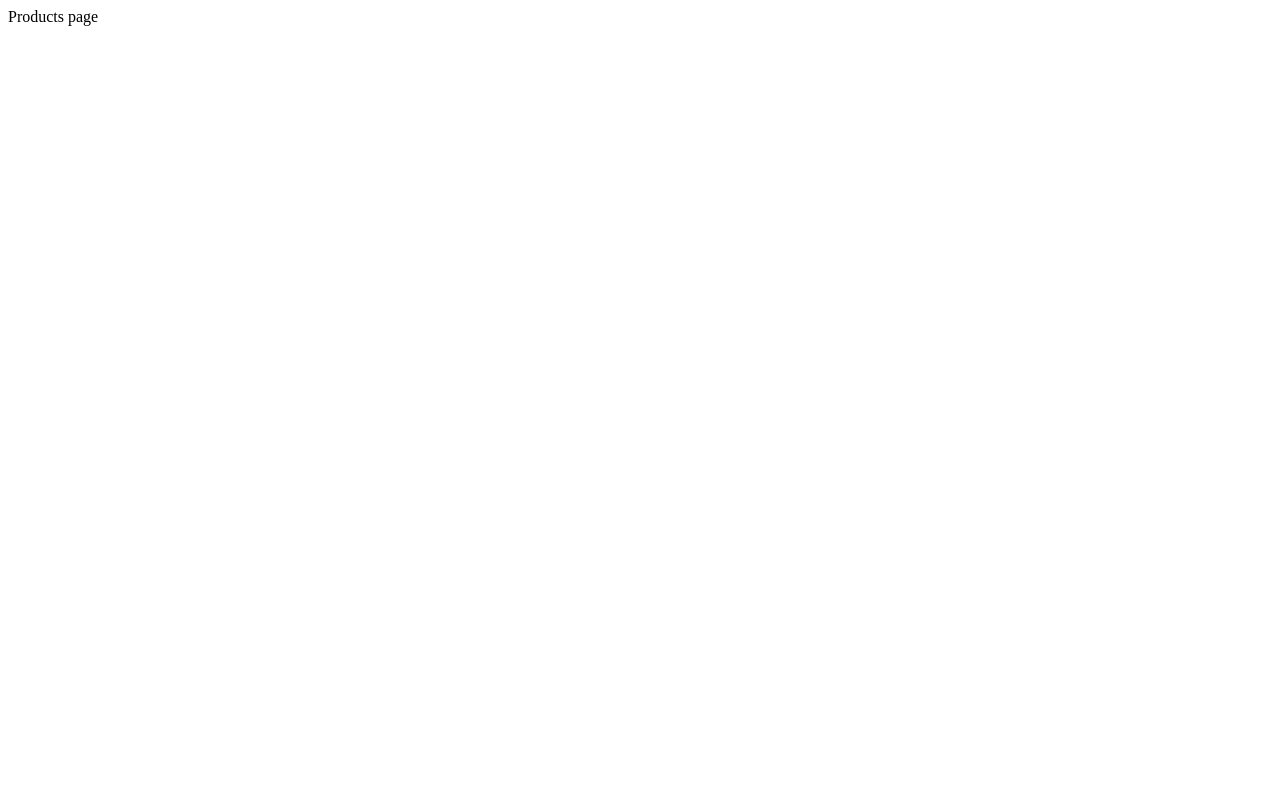
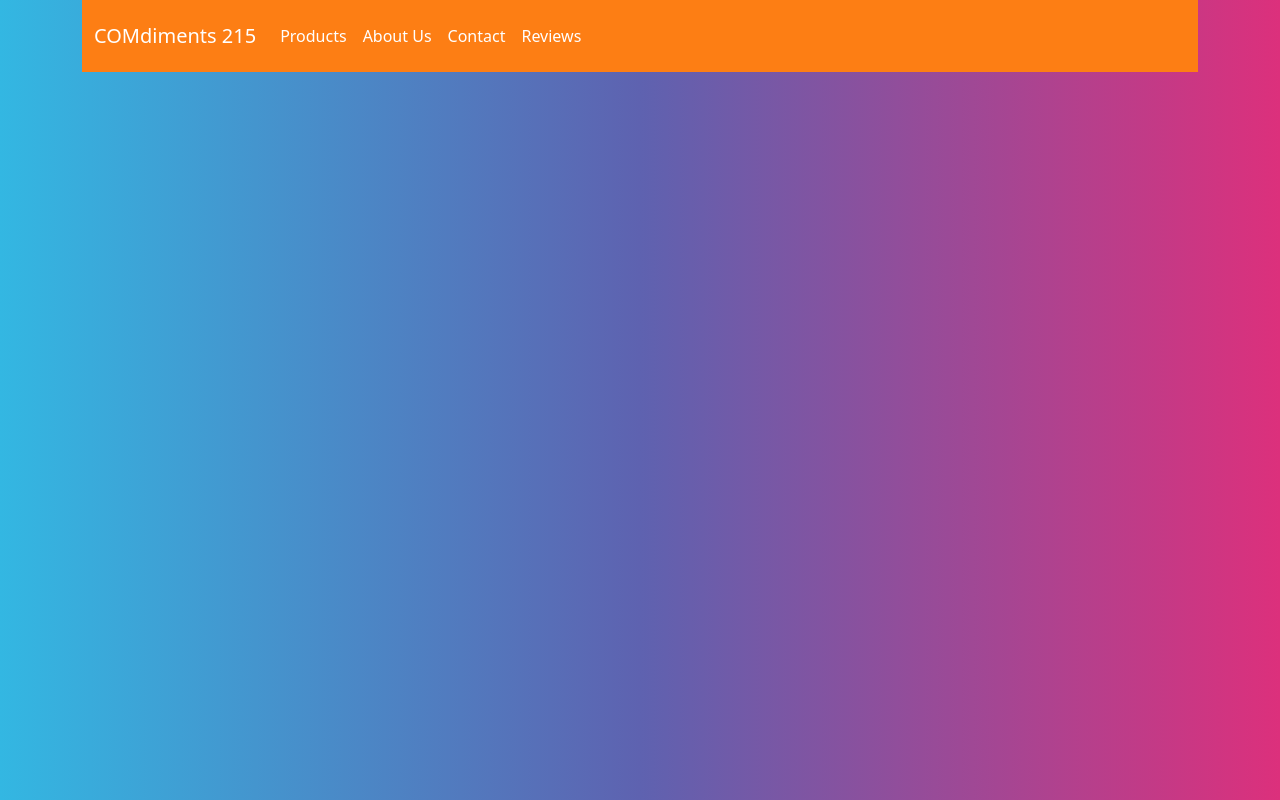
Before and after one commit to tancyp5/Bootsrap, a plain HTML site: page products.html in a window 1280 px wide. Drawn offline with Linux system fonts and the light colour scheme.

Commit message:
Updated pages

```diff
--- a/aboutus.html
+++ b/aboutus.html
@@ -0,0 +1,28 @@
+ <link href="bootstrap.min.css" rel="stylesheet">
+ <body>
+ <div class="container">
+  <nav class="navbar navbar-expand-lg navbar-danger bg-danger">
+    <div class="container-fluid">
+      <a class="navbar-brand" href="#">COMdiments 215</a>
+      <button class="navbar-toggler" type="button" data-bs-toggle="collapse" data-bs-target="#navbarNav" aria-controls="navbarNav" aria-expanded="false" aria-label="Toggle navigation">
+        <span class="navbar-toggler-icon"></span>
+      </button>
+      <div class="collapse navbar-collapse" id="navbarNav">
+        <ul class="navbar-nav">
+          <li class="nav-item">
+            <a class="nav-link active" aria-current="page" href="products.html">Products</a>
+          </li>
+          <li class="nav-item">
+            <a class="nav-link" href="aboutus.html">About Us</a>
+          </li>
+          <li class="nav-item">
+            <a class="nav-link" href="contact.html">Contact</a>
+          </li>
+          <li class="nav-item">
+            <a class="nav-link " href="reviews.html">Reviews</a>
+          </li>
+        </ul>
+      </div>
+    </div>
+  </div>
+</nav>
--- a/products.html
+++ b/products.html
@@ -1 +1,28 @@
-Products page
+ <link href="bootstrap.min.css" rel="stylesheet">
+ <body>
+ <div class="container">
+  <nav class="navbar navbar-expand-lg navbar-danger bg-danger">
+    <div class="container-fluid">
+      <a class="navbar-brand" href="#">COMdiments 215</a>
+      <button class="navbar-toggler" type="button" data-bs-toggle="collapse" data-bs-target="#navbarNav" aria-controls="navbarNav" aria-expanded="false" aria-label="Toggle navigation">
+        <span class="navbar-toggler-icon"></span>
+      </button>
+      <div class="collapse navbar-collapse" id="navbarNav">
+        <ul class="navbar-nav">
+          <li class="nav-item">
+            <a class="nav-link active" aria-current="page" href="products.html">Products</a>
+          </li>
+          <li class="nav-item">
+            <a class="nav-link" href="aboutus.html">About Us</a>
+          </li>
+          <li class="nav-item">
+            <a class="nav-link" href="contact.html">Contact</a>
+          </li>
+          <li class="nav-item">
+            <a class="nav-link " href="reviews.html">Reviews</a>
+          </li>
+        </ul>
+      </div>
+    </div>
+  </div>
+</nav>
```
Also changed, not shown: contact.html (+28 -0 lines), reviews.html (+28 -0 lines).
